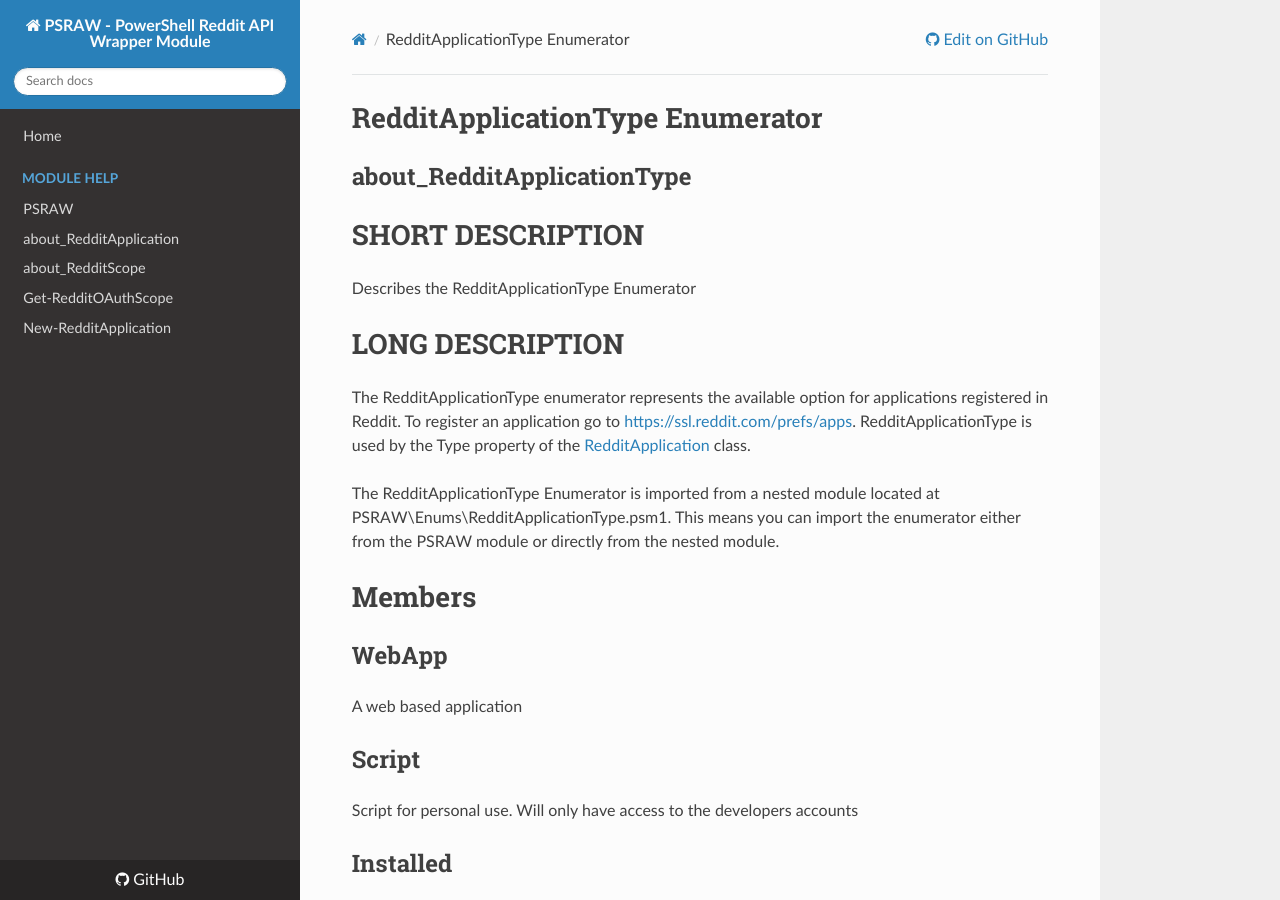
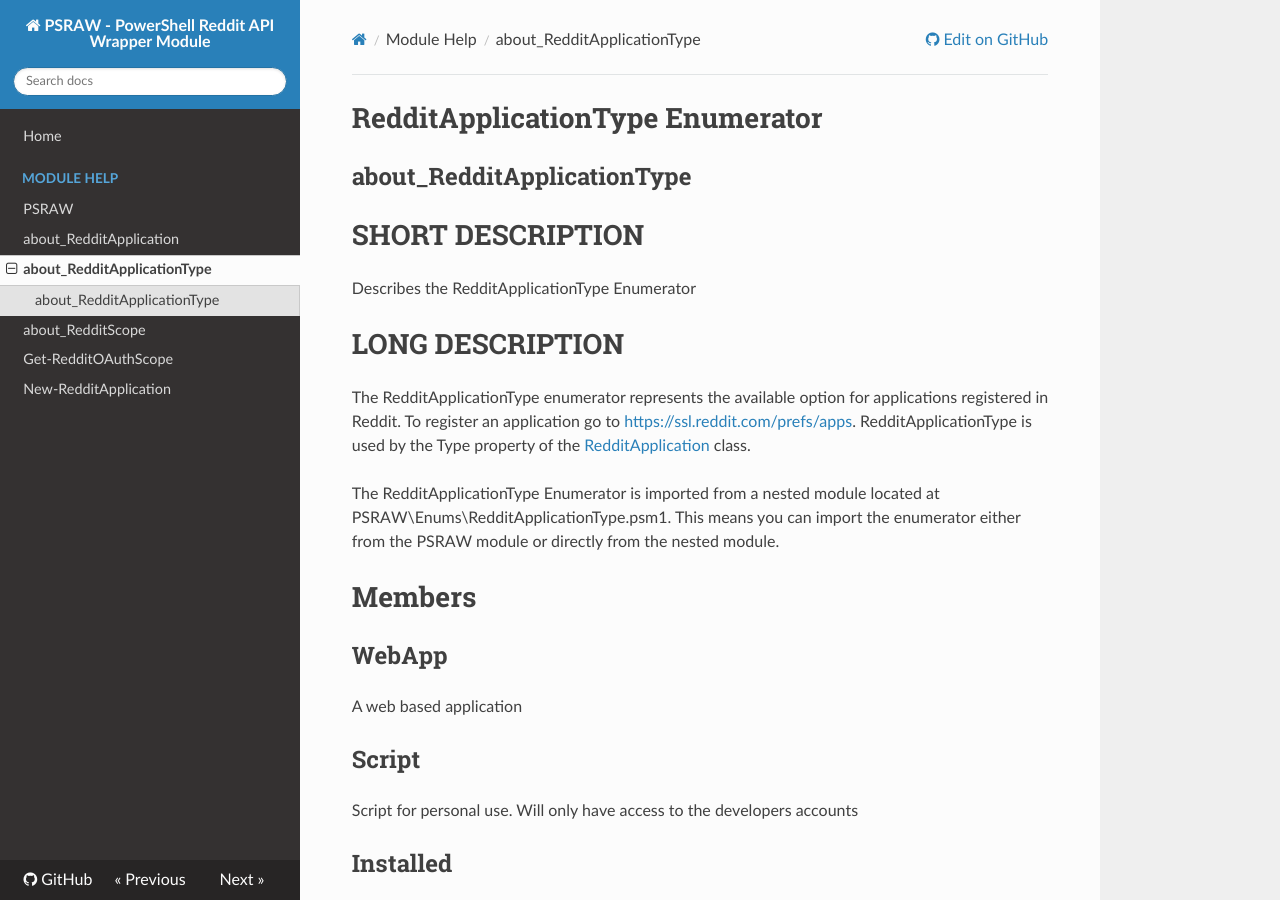
Before and after one commit to markekraus/PSRAW, an MkDocs documentation site: the page built from docs/Module/about_RedditApplicationType.md, in a window 1280 px wide and 900 px high. Built offline with MkDocs 1.6.1, drawn with Linux system fonts in a browser that asks for light colours; nearby versions of some CDN libraries; old or Windows-style settings are respelled for this version of MkDocs.

Commit message:
AppVeyor post-build commit[ci skip]

```diff
--- a/mkdocs.yml
+++ b/mkdocs.yml
@@ -8,6 +8,7 @@ pages:
   - Module Help:
     - PSRAW: Module/PSRAW.md
     - about_RedditApplication: Module/about_RedditApplication.md
+    - about_RedditApplicationType: Module/about_RedditApplicationType.md
     - about_RedditScope: Module/about_RedditScope.md
     - Get-RedditOAuthScope: Module/Get-RedditOAuthScope.md
     - New-RedditApplication: Module/New-RedditApplication.md
```
Also changed, not shown: 2 other files.
